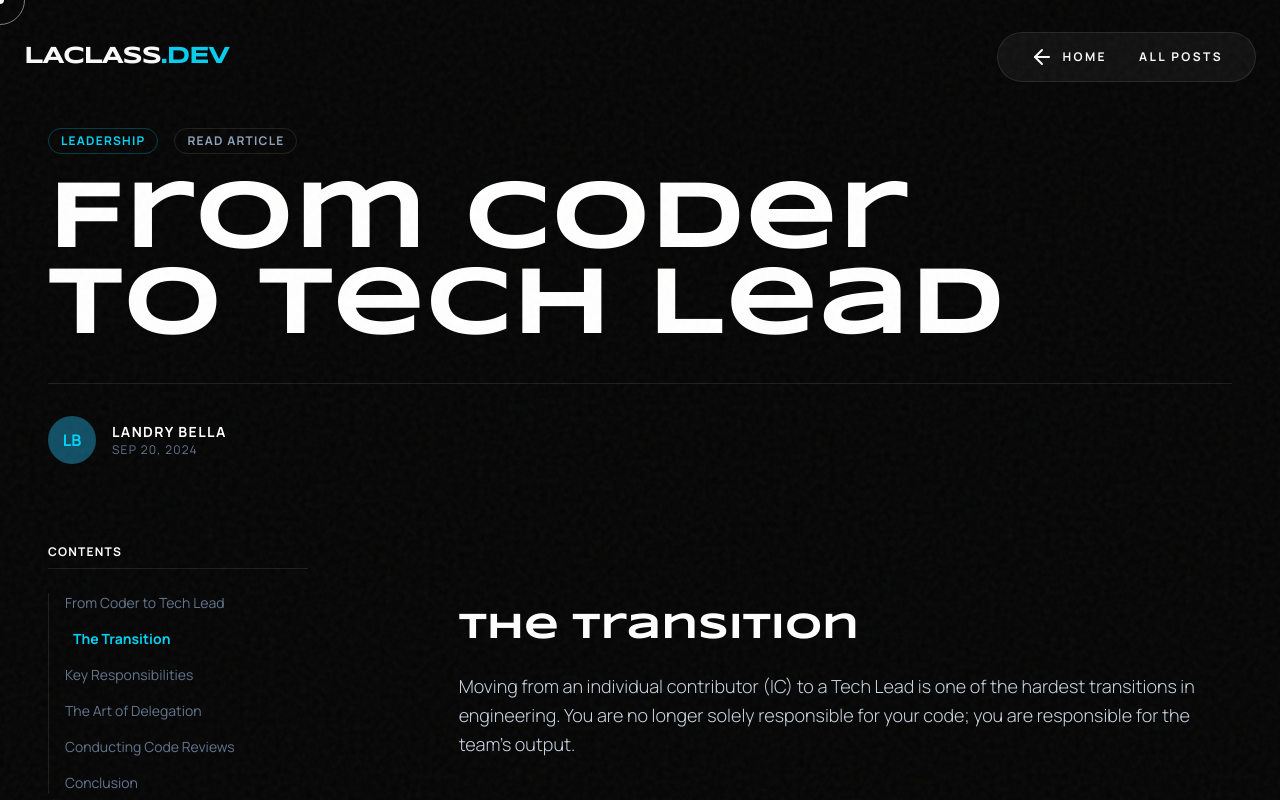
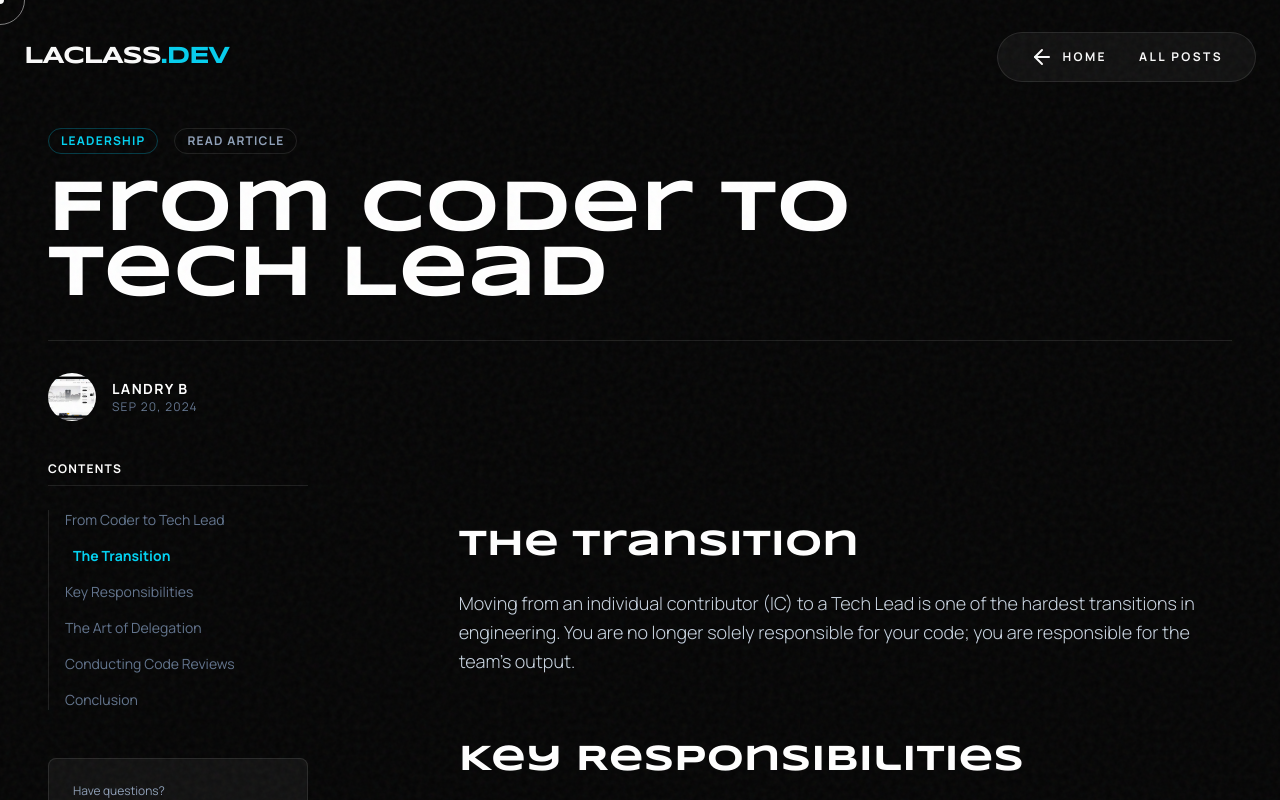
Before and after one commit to bellandry/laclass.dev, a Next.js app: page /blog/leadership in a window 1280 px wide. Shown: the top 800 px of the page. Built offline with nearby package versions, Linux system fonts and the light colour scheme.

Commit message:
update: add author on blog metadata

```diff
--- a/app/blog/[slug]/client-page.tsx
+++ b/app/blog/[slug]/client-page.tsx
@@ -2,6 +2,7 @@
 
 import { BlogPost } from '@/types/blog';
 import gsap from 'gsap';
+import Image from 'next/image';
 import Link from 'next/link';
 import React, { useEffect, useRef, useState } from 'react';
 import { parseMarkdown } from './components/markdown-parser';
@@ -55,20 +56,21 @@ const BlogPage: React.FC<BlogPageProps> = ({ post, relatedPosts }) => {
     <div className="min-h-screen bg-[#050505] pt-32 pb-24">
 
       {/* Hero Header */}
-      <div className="max-w-7xl mx-auto px-6 md:px-12 mb-20">
+      <div className="max-w-7xl mx-auto px-6 md:px-12 mb-10">
           <div className="flex gap-4 mb-6">
                <span className="px-3 py-1 border border-cyan-500/30 text-cyan-400 text-xs font-bold uppercase tracking-widest rounded-full">{post.tag}</span>
                <span className="px-3 py-1 border border-white/10 text-slate-400 text-xs font-bold uppercase tracking-widest rounded-full">Read Article</span>
           </div>
-          <h1 className="blog-hero-text text-5xl md:text-8xl font-display font-bold text-white leading-[0.9] mb-8 max-w-5xl">
+          <h1 className="blog-hero-text text-4xl md:text-7xl font-display font-bold text-white leading-[0.9] mb-8 max-w-5xl">
               {post.title}
           </h1>
           <div className="flex items-center gap-4 border-t border-white/10 pt-8 mt-8">
-              <div className="w-12 h-12 bg-slate-800 rounded-full overflow-hidden">
-                 <div className="w-full h-full bg-cyan-900 flex items-center justify-center text-cyan-400 font-bold">LB</div>
+              <div className="w-12 aspect-square bg-slate-800 rounded-full overflow-hidden">
+                <Image src="/projects/wiishop.jpg" alt={`${post.author}'s image`} width={50} height={50} className='object-cover h-full' />
+                 {/* <div className="w-full h-full bg-cyan-900 flex items-center justify-center text-cyan-400 font-bold">LB</div> */}
               </div>
               <div>
-                  <div className="text-white font-bold uppercase tracking-widest text-sm">Landry Bella</div>
+                  <div className="text-white font-bold uppercase tracking-widest text-sm">{post.author}</div>
                   <div className="text-slate-500 text-xs uppercase tracking-widest">{post.date}</div>
               </div>
           </div>
@@ -78,7 +80,7 @@ const BlogPage: React.FC<BlogPageProps> = ({ post, relatedPosts }) => {
 
           {/* Sidebar (TOC) */}
           <aside className="hidden md:block md:col-span-3">
-             <div className="sticky top-40">
+             <div className="sticky top-30">
                  <h4 className="text-white font-bold uppercase tracking-widest text-xs mb-6 border-b border-white/10 pb-2">Contents</h4>
                  <ul className="space-y-4 border-l border-white/10">
                      {toc.map((section) => (
--- a/app/blog/[slug]/components/code-block.tsx
+++ b/app/blog/[slug]/components/code-block.tsx
@@ -1,3 +1,5 @@
+"use client"
+
 import { useEffect, useRef, useState } from "react";
 
 export const CodeBlock = ({ language, code }: { language: string, code: string }) => {
@@ -17,7 +19,7 @@ export const CodeBlock = ({ language, code }: { language: string, code: string }
     };
 
     return (
-        <div className="my-10 rounded-lg overflow-hidden bg-[#151515] border border-white/10 shadow-2xl relative group">
+        <div className="my-10 rounded-lg overflow-hidden bg-[#151515] border border-white/10 shadow-2xl relative group w-full max-w-[90vw]">
             <div className="bg-[#1e1e1e] px-4 py-3 border-b border-white/5 flex justify-between items-center select-none">
                 <div className="flex gap-2 items-center">
                     <div className="flex gap-1.5 mr-2">
@@ -30,7 +32,7 @@ export const CodeBlock = ({ language, code }: { language: string, code: string }
 
                 <button
                     onClick={handleCopy}
-                    className="flex items-center gap-2 hover:bg-white/10 px-3 py-1.5 rounded-md transition-all duration-300"
+                    className="flex items-center gap-2 hover:bg-white/10 px-4 py-1.5 rounded-md transition-all duration-300"
                 >
                     {isCopied ? (
                         <>
--- a/blog/articles/scaling-nodejs.md
+++ b/blog/articles/scaling-nodejs.md
@@ -1,6 +1,7 @@
 ---
 title: Scaling Node.js Architecture
 excerpt: How I handled 10k+ concurrent users on CINAF TV using clustering and load balancing strategies.
+author: Landry Bella
 date: Oct 12, 2024
 tag: Engineering
 image: https://picsum.photos/800/600?random=10
--- a/services/blog.ts
+++ b/services/blog.ts
@@ -17,6 +17,7 @@ const parsePost = (id: string, raw: string): BlogPost => {
       id,
       title: 'Untitled',
       excerpt: '',
+      author: "Landry B.",
       date: '',
       tag: 'General',
       image: '',
@@ -39,6 +40,7 @@ const parsePost = (id: string, raw: string): BlogPost => {
     id,
     title: metadata.title || 'Untitled',
     excerpt: metadata.excerpt || '',
+    author: metadata.author || 'Landry B',
     date: metadata.date || '',
     tag: metadata.tag || 'General',
     image: metadata.image || '',
--- a/types/blog.ts
+++ b/types/blog.ts
@@ -2,6 +2,7 @@ export interface BlogPost {
   id: string;
   title: string;
   excerpt: string;
+  author: string;
   date: string;
   tag: string;
   image: string;
```
